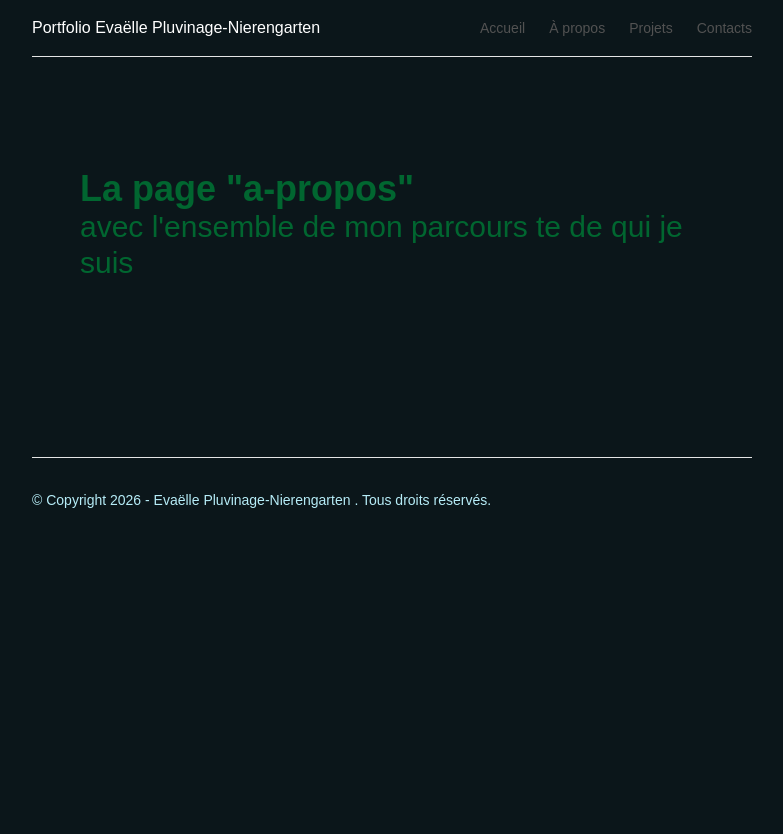
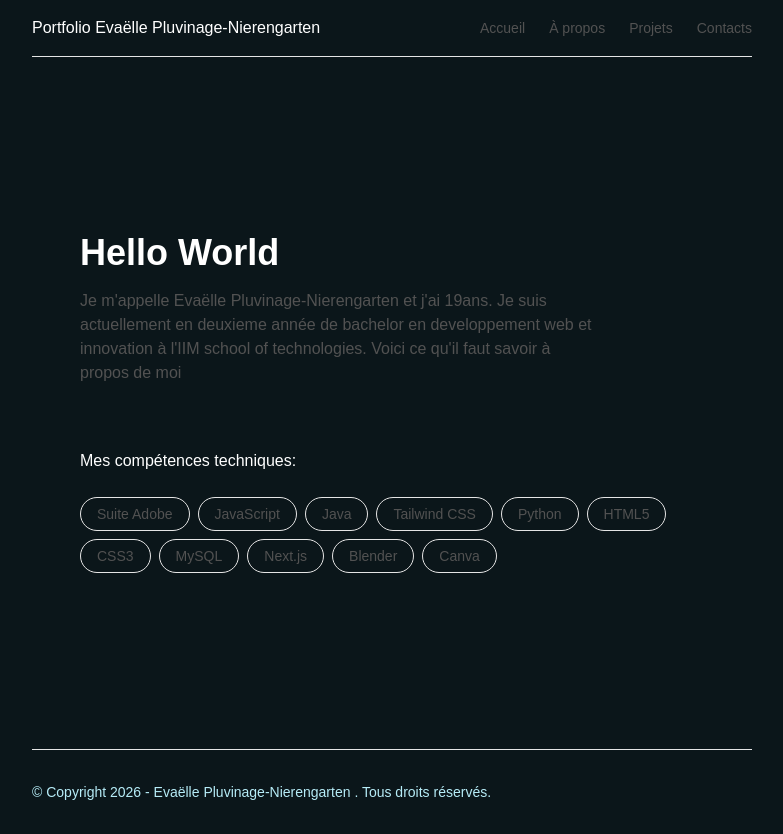
Before and after one commit to epluvinagenierengarten-arch/portfolio, a Next.js app: page /a-propos in a window 1280 px wide. Shown: the whole page, without its empty margins (248-1031 px from the left). Before the commit the page ends 800 px from the top, so only its background shows below. Built offline with nearby package versions, Linux system fonts and the light colour scheme.

Commit message:
pastilles a-propos

```diff
--- a/app/Data/projet.ts
+++ b/app/Data/projet.ts
@@ -15,7 +15,7 @@ export const PROJETS: Projet[] = [
     slug: "spacetogone",
     titre: "Spacetogone",
     resume: "Jeu de plateau",
-    description: "Creation d'un site internet pour la promotion d'un jeu de plateau créé en équipe lors de l'epic digital day, a remporte le prix du meilleur site",
+    description: "Creation d'un site internet pour la promotion d'un jeu de plateau créé en équipe lors de l'epic digital day, a remporte le prix du meilleur site lors de l'évènement",
     categorie: "Site",
     misEnAvant: true,
     image: "/projets/spacetogone.png"
--- a/app/a-propos/page.tsx
+++ b/app/a-propos/page.tsx
@@ -1,10 +1,22 @@
 import Image from "next/image";
+import Presentation from "../components/presentation";
+import Pastille from "../components/pastilleTechniques";
 
 export default function Projets() {
   return (
     <main className="mx-auto max-w-3xl px-6 py-16">
-      <h1 className="text-4xl text-green-800 font-bold">La page "a-propos"</h1>
-      <p className="text-3xl text-green-800">avec l'ensemble de mon parcours te de qui je suis </p>
+      <div>
+        <Presentation
+        titre="Hello World"
+        texte="Je m'appelle Evaëlle Pluvinage-Nierengarten et j'ai 19ans. Je suis actuellement en deuxieme année de bachelor en developpement web et innovation à l'IIM school of technologies. Voici ce qu'il faut savoir à propos de moi "
+        />
+      </div>
+      <div className="text-white bold">
+        <h2>Mes compétences techniques: </h2>
+        <div className="mt-6">
+          <Pastille/>
+        </div>
+      </div>
     </main>
   );
 }
--- a/app/components/card.tsx
+++ b/app/components/card.tsx
@@ -14,7 +14,7 @@ export default function Card({ slug, title, category, resume, etat="classique" }
         <article className="h-full rounded-lg border p-5 border-neutral-200">
             {etat === "vedette" && <p className="text-neutral-300">En vedette</p>}
             <p className="text-xs uppercase text-neutral-500">{category}</p>
-            <h3 className="mt-1 font-semibold text-white text-foreground">
+            <h3 className="mt-1 font-semibold text-white">
                 <Link href={`/projets/${slug}`}>{title}</Link>
             </h3>
             <p className="mt-2 text-sm text-neutral-600">{resume}</p>
--- /dev/null
+++ b/app/components/pastilleTechniques.tsx
@@ -0,0 +1,28 @@
+const COMPETENCES = [
+    { label: "Suite Adobe" },
+    { label: "JavaScript" },
+    { label: "Java" },
+    { label: "Tailwind CSS" },
+    { label: "Python" },
+    {label: "HTML5"},
+    {label: "CSS3"},
+    {label: "MySQL"},
+    {label: "Next.js"},
+    {label:"Blender"},
+    {label:"Canva"}
+]
+
+export default function Pastille() {
+    return(
+        <ul className="flex flex-wrap gap-2">
+            {COMPETENCES.map((competence)=>(
+                <li
+                    key={competence.label}
+                    className="rounded-full border border-neutral-200 px-4 py-1.5 text-sm text-neutral-600"
+                >
+                    {competence.label}
+                </li>
+            ))}
+        </ul>
+    )
+}
--- /dev/null
+++ b/app/components/presentation.tsx
@@ -0,0 +1,13 @@
+type Props = {
+    titre: string
+    texte: string
+}
+
+export default function Presentation({titre, texte}: Props){
+    return(
+        <div className="py-16">
+            <h1 className="max-w-xl text-4xl text-white font-semibold">{titre}</h1>
+            <p className="mt-4 max-w-lg text-neutral-600">{texte}</p>
+        </div>
+    )
+}
--- a/app/projets/[slug]/page.tsx
+++ b/app/projets/[slug]/page.tsx
@@ -16,7 +16,7 @@ export default async function PageProjet({ params }: Props) {
 
   return (
     <article className="py-12">
-      <h1 className="mt-2 text-4xl font-semibold">{projet.titre}</h1>
+      <h1 className="mt-2 text-4xl font-semibold text-white">{projet.titre}</h1>
       <div className="relative mt-8 aspect-[16/9] w-full overflow-hidden">
         <Image
           src={projet.image}
```
